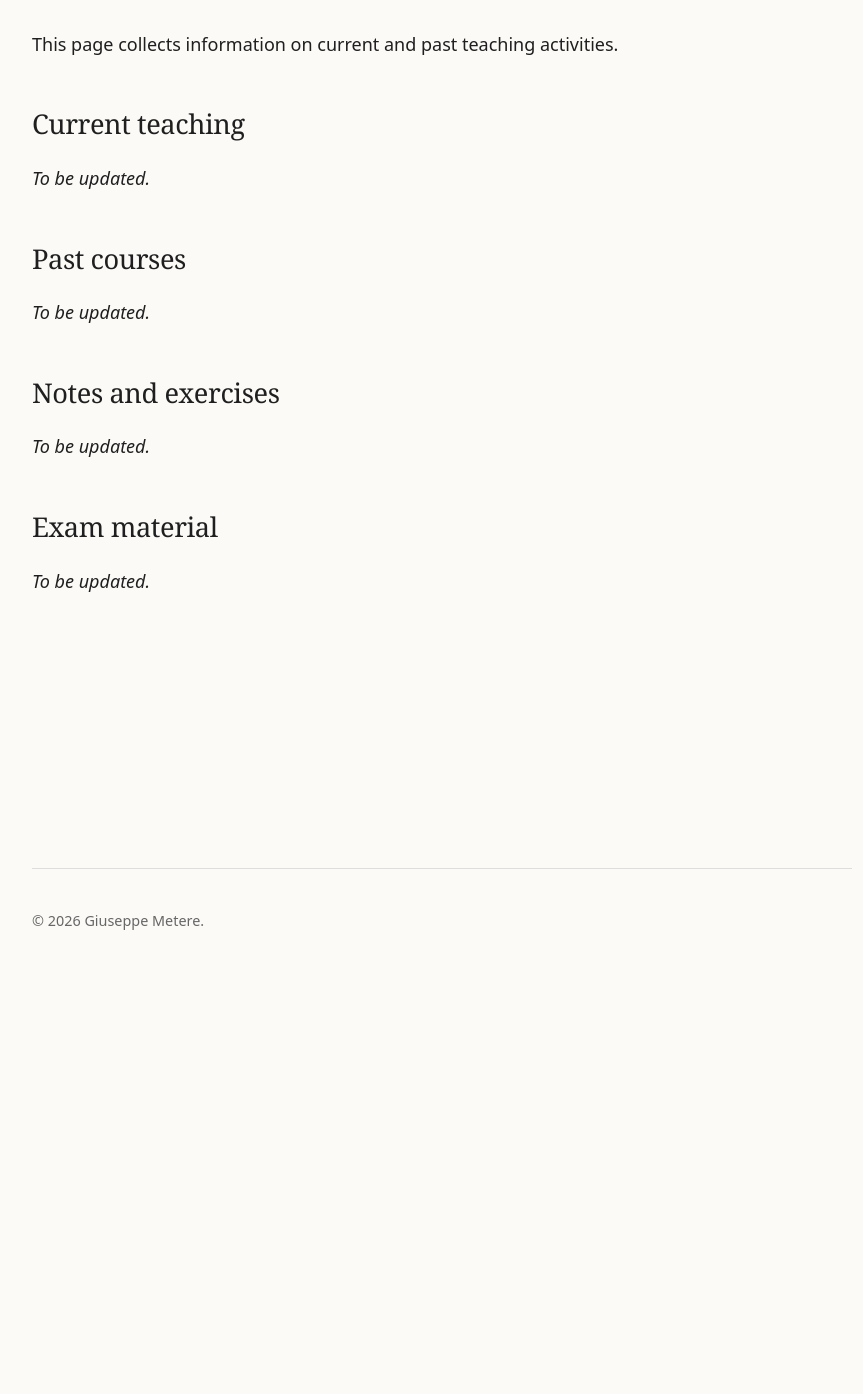
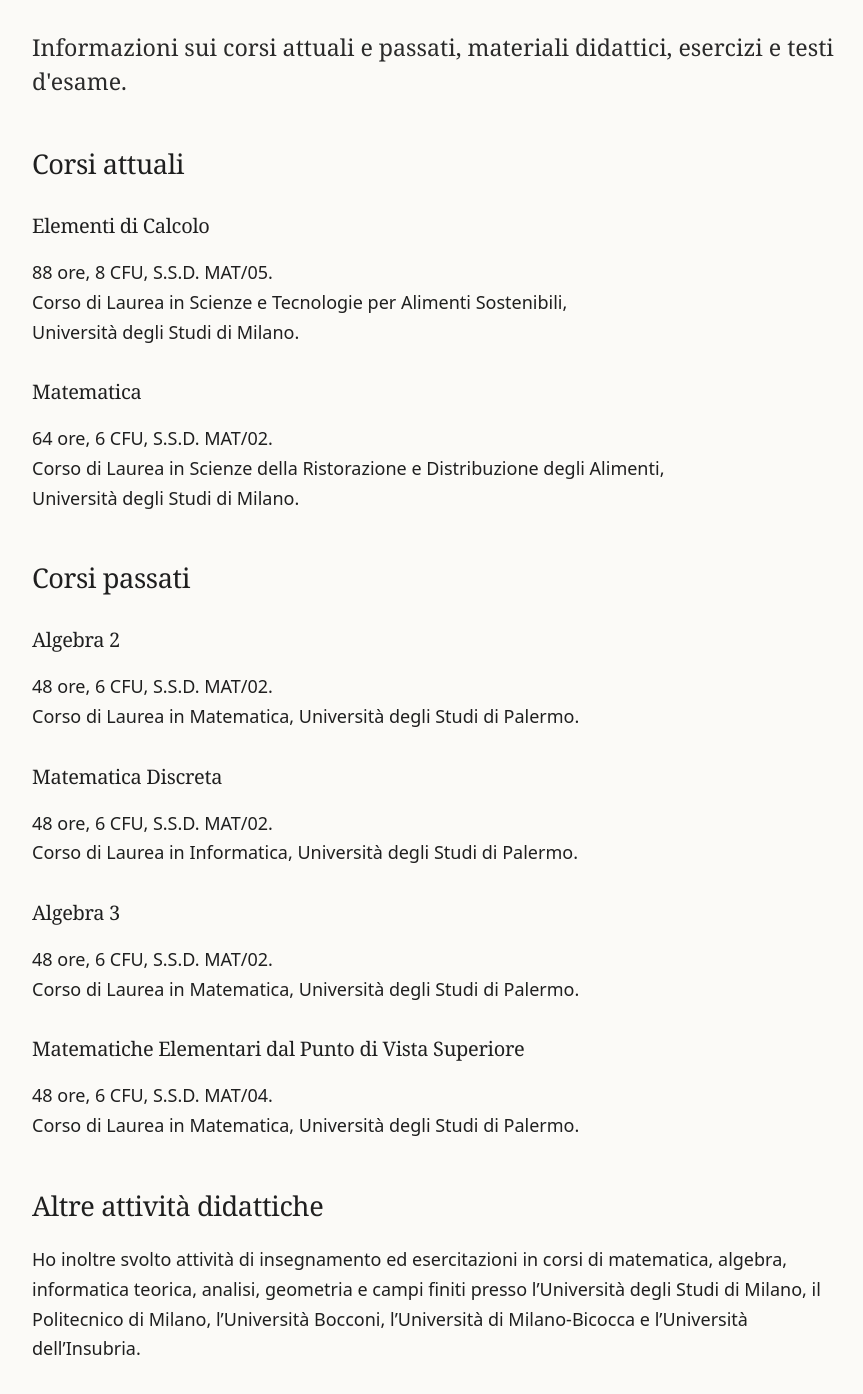
Before and after one commit to gmetere/gmetere.github.io, a Jekyll site: the page built from teaching.md, in a window 1280 px wide and 1400 px high, scrolled down 279 px. Shown: the top 1394 px of the window, without its empty margins (198-1061 px from the left). Built offline with Jekyll 4.4.1, drawn with Linux system fonts in a browser that asks for light colours; before the commit the page ends 1100 px from its top, so only the background shows below that; some of the changed text lies outside the part shown.

Commit message:
Update teaching.md

```diff
--- a/teaching.md
+++ b/teaching.md
@@ -1,23 +1,65 @@
 ---
 layout: page
-title: Teaching
+title: Didattica
 permalink: /teaching/
 ---
 
-This page collects information on current and past teaching activities.
+<p class="lead">
+Informazioni sui corsi attuali e passati, materiali didattici, esercizi
+e testi d'esame.
+</p>
 
-## Current teaching
+## Corsi attuali
 
-_To be updated._
+### Elementi di Calcolo
 
-## Past courses
+88 ore, 8 CFU, S.S.D. MAT/05.
+Corso di Laurea in Scienze e Tecnologie per Alimenti Sostenibili,
+Università degli Studi di Milano.
 
-_To be updated._
+### Matematica
 
-## Notes and exercises
+64 ore, 6 CFU, S.S.D. MAT/02.
+Corso di Laurea in Scienze della Ristorazione e Distribuzione degli Alimenti,
+Università degli Studi di Milano.
 
-_To be updated._
+## Corsi passati
 
-## Exam material
+### Algebra 2
 
-_To be updated._
+48 ore, 6 CFU, S.S.D. MAT/02.
+Corso di Laurea in Matematica, Università degli Studi di Palermo.
+
+### Matematica Discreta
+
+48 ore, 6 CFU, S.S.D. MAT/02.
+Corso di Laurea in Informatica, Università degli Studi di Palermo.
+
+### Algebra 3
+
+48 ore, 6 CFU, S.S.D. MAT/02.
+Corso di Laurea in Matematica, Università degli Studi di Palermo.
+
+### Matematiche Elementari dal Punto di Vista Superiore
+
+48 ore, 6 CFU, S.S.D. MAT/04.
+Corso di Laurea in Matematica, Università degli Studi di Palermo.
+
+## Altre attività didattiche
+
+Ho inoltre svolto attività di insegnamento ed esercitazioni in corsi di
+matematica, algebra, informatica teorica, analisi, geometria e campi
+finiti presso l'Università degli Studi di Milano, il Politecnico di
+Milano, l'Università Bocconi, l'Università di Milano-Bicocca e
+l'Università dell'Insubria.
+
+## Tesi
+
+Ho seguito diverse tesi di laurea triennale e magistrale in Matematica e
+Informatica, e attività di dottorato nell'ambito dell'algebra e
+dell'algebra categoriale.
+
+## Materiali didattici
+
+In questa sezione saranno raccolti appunti, esercizi, testi d'esame e
+altri materiali didattici.
```
